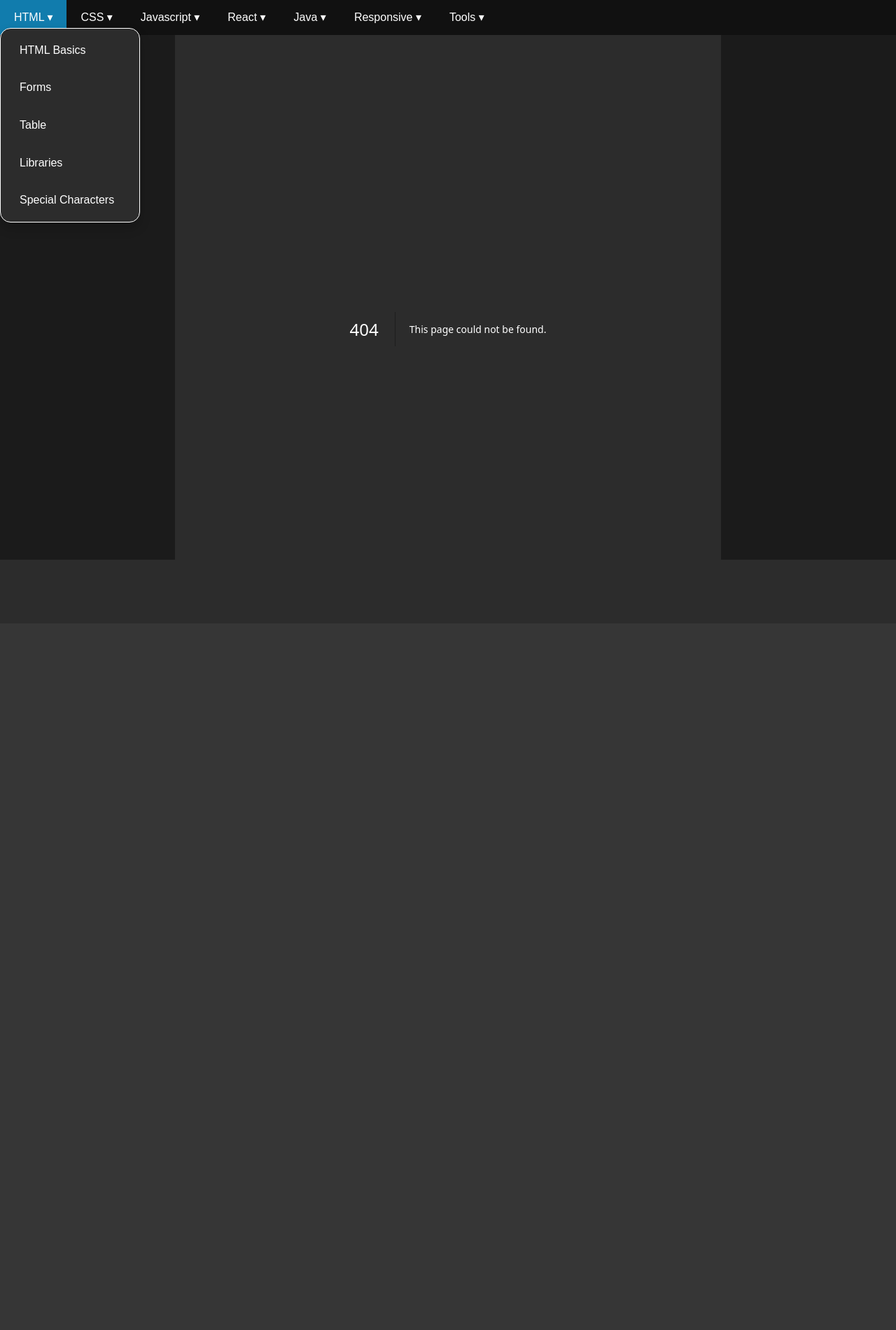
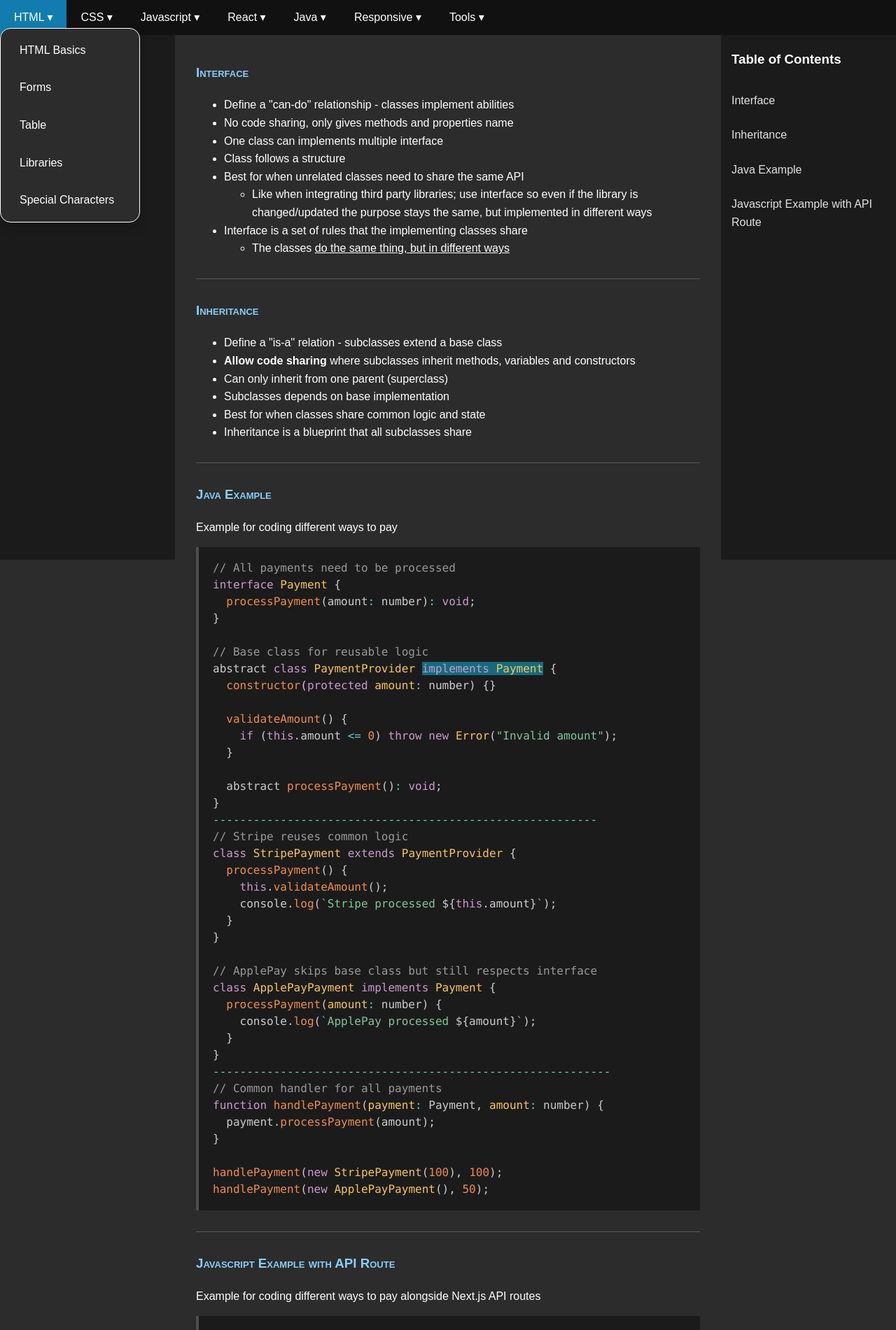
Before and after one commit to tuantrancode/tuantrancode.github.io, a Next.js app in the folder react/: page /Java/java-comparison in a window 1280 px wide. Before the commit this address had no page. Shown: the top 1901 px of the page at 70% size. Before the commit the page ends 891 px from the top, so only its background shows below. Built offline with nearby package versions, Linux system fonts and the light colour scheme; some icons are missing.

Commit message:
Adds inheritance and interface comparison page

```diff
--- /dev/null
+++ b/react/src/app/Java/java-comparison/page.js
@@ -0,0 +1,186 @@
+import React from 'react';
+import CodeBlock from '@/components/shared/CodeBlock';
+
+export const metadata = {
+    title: "Interface vs Inheritance",
+    description: "Comparing when to use interface vs inheritance",
+};
+
+export default function InterfaceInheritanceComparison() {
+
+    return (
+        <>
+            {/* INTERFACE */}
+            <section>
+                <h3 className="section-header" id="interface">Interface</h3>
+                <ul>
+                    <li>Define a "can-do" relationship - classes implement abilities</li>
+                    <li>No code sharing, only gives methods and properties name</li>
+                    <li>One class can implements multiple interface</li>
+                    <li>Class follows a structure</li>
+                    <li>Best for when unrelated classes need to share the same API</li>
+                    <ul>
+                        <li>Like when integrating third party libraries; use interface so even if the library is changed/updated the purpose stays the same, but implemented in different ways</li>
+                    </ul>
+                    <li>Interface is a set of rules that the implementing classes share</li>
+                    <ul>
+                        <li>The classes <u>do the same thing, but in different ways</u></li>
+                    </ul>
+                </ul>
+
+                <hr />
+            </section>
+
+            {/* INHERITANCE */}
+            <section>
+                <h3 className="section-header" id='inheritance'>Inheritance</h3>
+                <ul>
+                    <li>Define a "is-a" relation - subclasses extend a base class</li>
+                    <li><strong>Allow code sharing</strong> where subclasses inherit methods, variables and constructors</li>
+                    <li>Can only inherit from one parent (superclass)</li>
+                    <li>Subclasses depends on base implementation</li>
+                    <li>Best for when classes share common logic and state</li>
+                    <li>Inheritance is a blueprint that all subclasses share</li>
+                </ul>
+
+                <hr />
+            </section>
+
+
+            {/* JAVA SAMPLE */}
+            <section>
+                <h3 className="section-header" id='javaExample'>Java Example</h3>
+                <p>Example for coding different ways to pay</p>
+                <CodeBlock language='jsx'>{`
+// All payments need to be processed
+interface Payment {
+  processPayment(amount: number): void;
+}
+
+// Base class for reusable logic
+abstract class PaymentProvider <mark>implements Payment</mark> {
+  constructor(protected amount: number) {}
+
+  validateAmount() {
+    if (this.amount <= 0) throw new Error("Invalid amount");
+  }
+
+  abstract processPayment(): void;
+}
+---------------------------------------------------------
+// Stripe reuses common logic
+class StripePayment extends PaymentProvider {
+  processPayment() {
+    this.validateAmount();
+    console.log(\`Stripe processed $\{this.amount}\`);
+  }
+}
+
+// ApplePay skips base class but still respects interface
+class ApplePayPayment implements Payment {
+  processPayment(amount: number) {
+    console.log(\`ApplePay processed $\{amount}\`);
+  }
+}
+-----------------------------------------------------------
+// Common handler for all payments
+function handlePayment(payment: Payment, amount: number) {
+  payment.processPayment(amount);
+}
+
+handlePayment(new StripePayment(100), 100);
+handlePayment(new ApplePayPayment(), 50);
+
+                 `}
+                </CodeBlock>
+                <hr />
+            </section>
+
+
+            {/* NEXT.JS SAMPLE */}
+            <section>
+                <h3 className="section-header" id='jsExample'>Javascript Example with API Route</h3>
+                <p>Example for coding different ways to pay alongside Next.js API routes</p>
+                <CodeBlock language='jsx'>{`
+// All payments need to be processed
+export interface Payment {
+  processPayment(amount: number): Promise<string>;
+}
+
+// Base class for reusable logic
+export abstract class PaymentProvider implements Payment {
+  constructor(protected amount: number) {}
+
+  protected validateAmount() {
+    if (this.amount <= 0) {
+      throw new Error("Amount must be greater than 0");
+    }
+  }
+
+  abstract processPayment(): Promise<string>;
+}
+-----------------------------------------------------------
+// Stripe reuses common logic
+export class StripePayment extends PaymentProvider {
+  async processPayment(): Promise<string> {
+    this.validateAmount();
+    // Simulate Stripe API call
+    return \`Stripe successfully processed $\{this.amount}\`;
+  }
+}
+
+// ApplePay skips base class but still respects interface
+export class ApplePayPayment implements Payment {
+  async processPayment(amount: number): Promise<string> {
+    // ApplePay doesn’t need base class logic
+    return \`ApplePay processed $\{amount}\`;
+  }
+}
+                 `}</CodeBlock>
+                <p><strong>Putting it together with Next.js API routes</strong></p>
+                <CodeBlock language='jsx'>{`
+import { NextRequest, NextResponse } from "next/server";
+import { StripePayment } from "@/lib/payments/StripePayment";
+import { PayPalPayment } from "@/lib/payments/PayPalPayment";
+import { ApplePayPayment } from "@/lib/payments/ApplePayPayment";
+import { CryptoPayment } from "@/lib/payments/CryptoPayment";
+import { Payment } from "@/lib/payments/Payment";
+
+export async function POST(req: NextRequest) {
+  try {
+    const { provider, amount } = await req.json();
+
+    let payment: Payment;
+
+    switch (provider) {
+      case "stripe":
+        payment = new StripePayment(amount);
+        return NextResponse.json({ message: await payment.processPayment() });
+
+      case "paypal":
+        payment = new PayPalPayment(amount);
+        return NextResponse.json({ message: await payment.processPayment() });
+
+      case "applepay":
+        payment = new ApplePayPayment();
+        return NextResponse.json({ message: await payment.processPayment(amount) });
+
+      case "crypto":
+        payment = new CryptoPayment();
+        return NextResponse.json({ message: await payment.processPayment(amount) });
+
+      default:
+        return NextResponse.json({ error: "Invalid payment provider" }, { status: 400 });
+    }
+  } catch (error: any) {
+    return NextResponse.json({ error: error.message }, { status: 500 });
+  }
+}
+
+                 `}</CodeBlock>
+                <hr />
+            </section>
+
+        </>
+    );
+}
```
